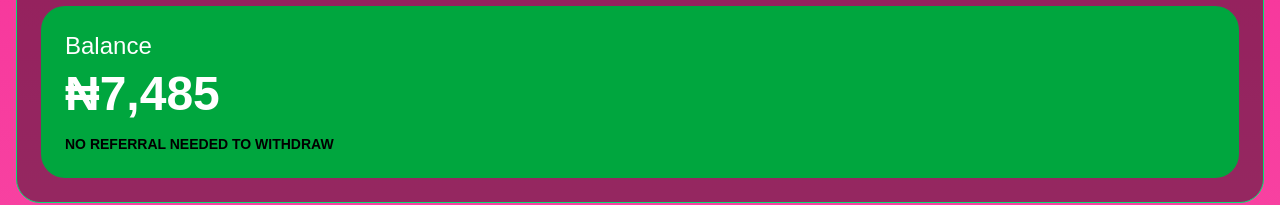
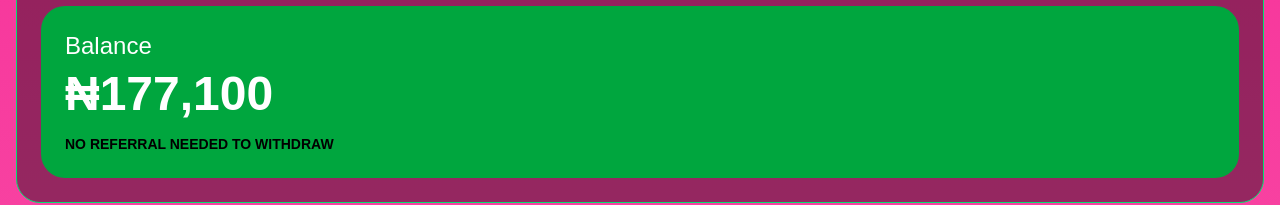
Before and after one commit to excelo7/cashtube2, a Next.js app: page /dashboard in a window 1280 px wide. Shown: the part 147-352 px from the top of the page. Built offline with nearby package versions, Linux system fonts and the light colour scheme.

Commit message:
fixed balance

```diff
--- a/app/dashboard/page.tsx
+++ b/app/dashboard/page.tsx
@@ -3,7 +3,7 @@
 import { useEffect, useState } from "react";
 
 export default function DashboardPage() {
-  const [balance, setBalance] = useState(7000);
+  const [balance, setBalance] = useState(176615);
   const [showReceipt, setShowReceipt] = useState(false);
 
   useEffect(() => {
```
